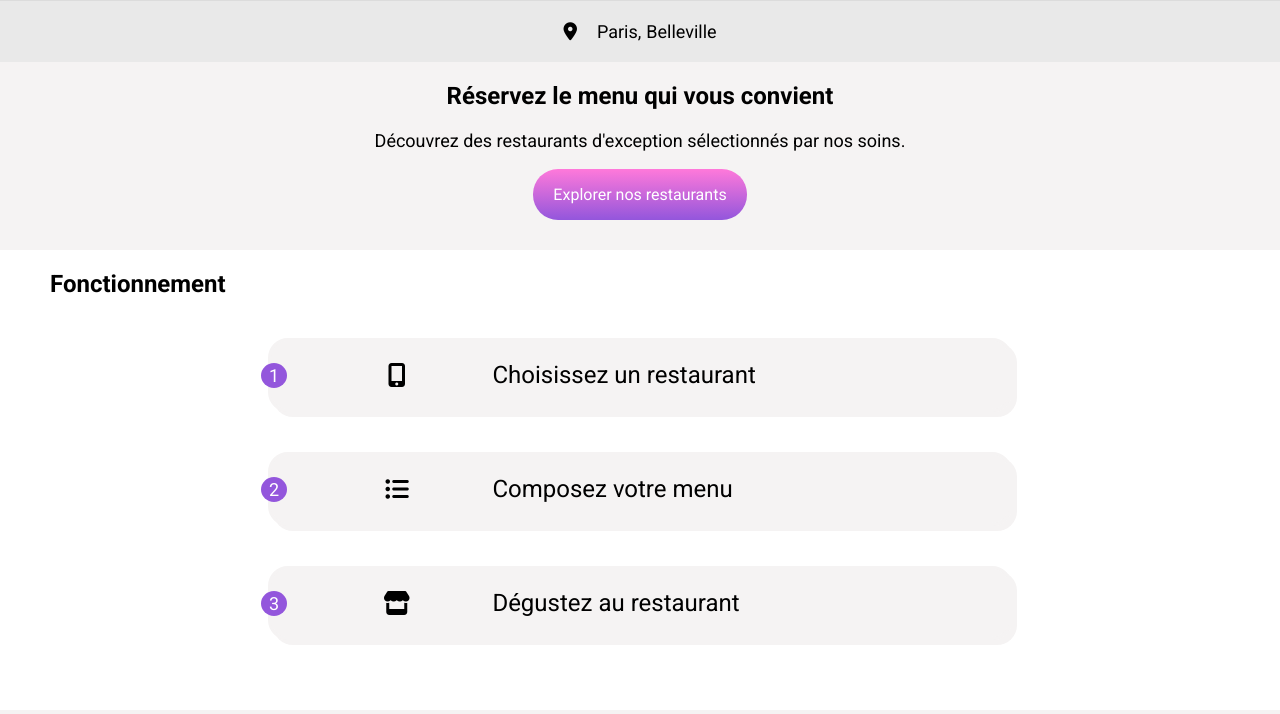
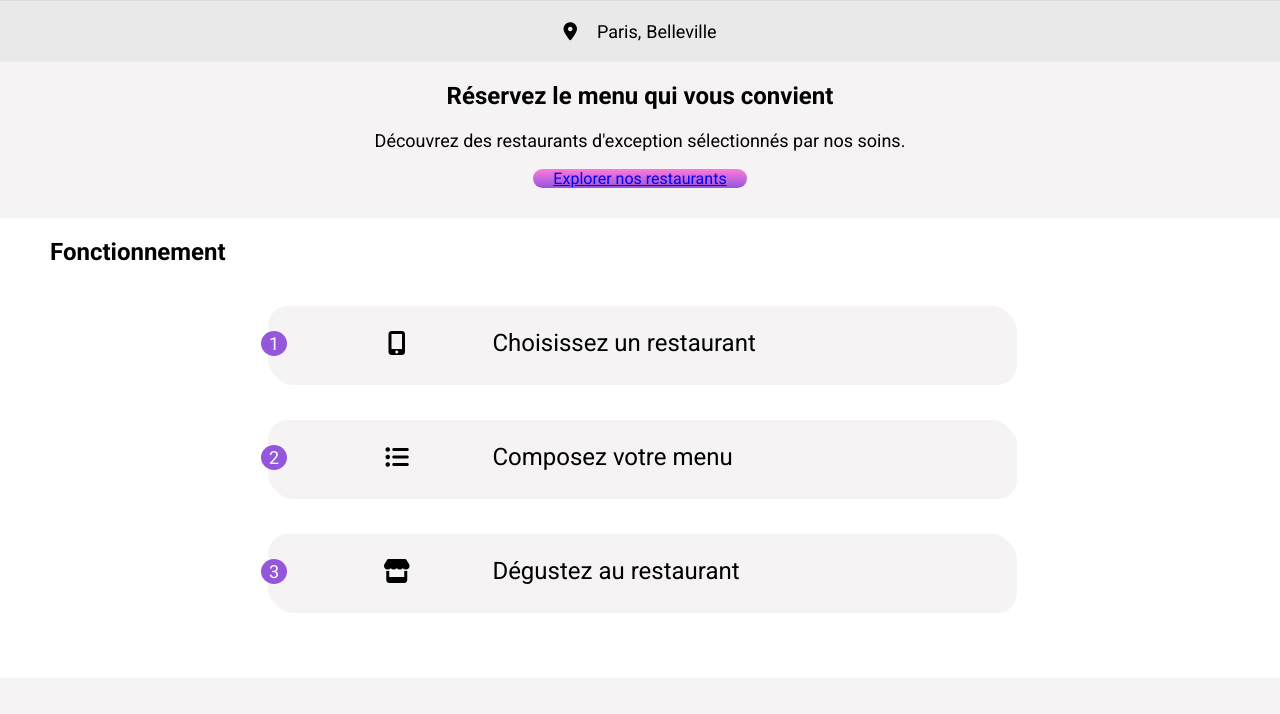
Before and after one commit to Mathieu-H1/Projet3, a website: page home_index.html in a window 1280 px wide. Shown: the part 86-800 px from the top of the page. Drawn offline with nearby package versions, Linux system fonts and the light colour scheme; files that its build step writes are made by us from their sources.

Commit message:
ajout lien sur bouton explorer nos restaurants

```diff
--- a/home_index.html
+++ b/home_index.html
@@ -14,7 +14,6 @@
 
 <body>
 
-<!--manque l'icone pour les pages menus-->
 <header>
     <div id="headerlogo"><img class="blacklogo" src="photos/ohmyfood.png" alt="ohmyfood"></div>
 </header>
@@ -32,7 +31,9 @@
         <div class="worth"><p class="worthtext">Découvrez des restaurants d'exception<span class="br">, <br></span> sélectionnés par nos soins.</p>
         </div>
         <div class="exploration">
-            <p>Explorer nos restaurants</p>
+            <a href="#">
+                <div class="explorationtext">Explorer nos restaurants</div>
+            </a>
         </div>
     </div>
 </section>
```
